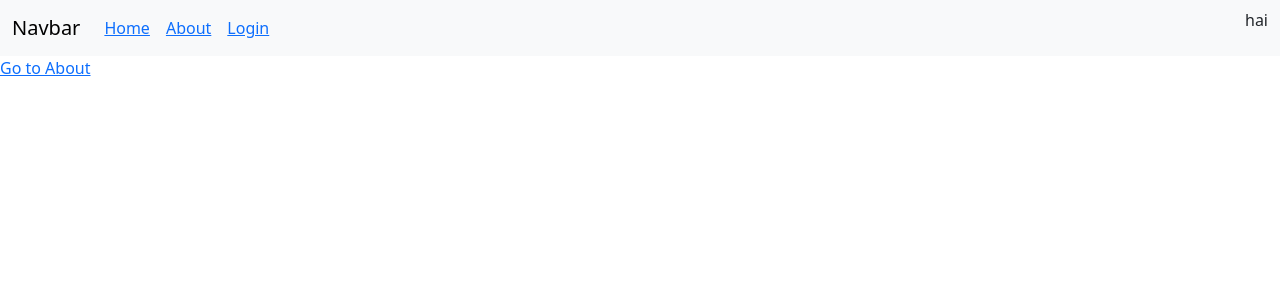
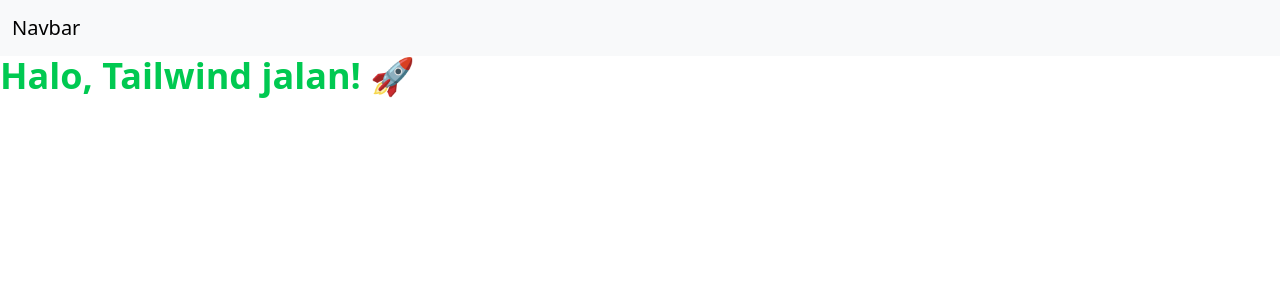
Before and after one commit to IrhamIzza/Jaya_Berseri_FrontEnd, a Vue app: page /home in a window 1280 px wide. Shown: the top 300 px of the page. Built offline with nearby package versions, Linux system fonts and the light colour scheme.

Commit message:
Install shadcn

```diff
--- a/src/App.vue
+++ b/src/App.vue
@@ -1,10 +1,31 @@
 <script setup>
-import { RouterLink, RouterView } from "vue-router";
+import { RouterLink, RouterView, useRouter } from "vue-router";
+import axios from 'axios';
+import { ref } from 'vue'
+
+const router = useRouter();
+const name = localStorage.getItem('name');
+
+function logout() {
+   axios.post('http://localhost:8000/api/logout', {}, {
+      headers: {
+         Authorization: `Bearer ${localStorage.getItem('token')}`
+      }
+   })
+      .then(function (response) {
+         console.log(response.data.messages);
+         localStorage.removeItem('token');
+         router.push('/login')
+      })
+      .catch(function (error) {
+         console.error(error);
+      });
+
+}
 </script>
 
 <template>
-
-  <header>
+   <header>
     <div class="wrapper">
       <nav class="navbar navbar-expand-lg bg-body-tertiary" v-if="$route.name != 'login'">
         <div class="container-fluid">
@@ -24,9 +45,6 @@
               <li class="nav-item">
                 <a class="nav-link" href="#"><RouterLink to="/login">Login</RouterLink></a>
               </li>
-              <!-- <li class="nav-item">
-                <a class="nav-link"><RouterLink to="/about">About</RouterLink></a>
-              </li> -->
             </ul>
             <div class="d-flex" role="search">
               <p>hai</p>
@@ -34,10 +52,14 @@
           </div>
         </div>
       </nav>
-
     </div>
   </header>
-  <router-view></router-view>
+   <router-view></router-view>
 </template>
 
-<style scoped></style>
+<style scoped>
+.no-decoration {
+  text-decoration: none;
+  color: inherit;
+}
+</style>
--- a/src/assets/main.css
+++ b/src/assets/main.css
@@ -1,36 +1,123 @@
-@import './base.css';
+@import "tailwindcss";
+@import "tw-animate-css";
 
-#app {
-  max-width: 1280px;
-  margin: 0 auto;
-  padding: 2rem;
-  font-weight: normal;
+@custom-variant dark (&:is(.dark *));
+
+@theme inline {
+  --color-background: var(--background);
+  --color-foreground: var(--foreground);
+  --color-card: var(--card);
+  --color-card-foreground: var(--card-foreground);
+  --color-popover: var(--popover);
+  --color-popover-foreground: var(--popover-foreground);
+  --color-primary: var(--primary);
+  --color-primary-foreground: var(--primary-foreground);
+  --color-secondary: var(--secondary);
+  --color-secondary-foreground: var(--secondary-foreground);
+  --color-muted: var(--muted);
+  --color-muted-foreground: var(--muted-foreground);
+  --color-accent: var(--accent);
+  --color-accent-foreground: var(--accent-foreground);
+  --color-destructive: var(--destructive);
+  --color-destructive-foreground: var(--destructive-foreground);
+  --color-border: var(--border);
+  --color-input: var(--input);
+  --color-ring: var(--ring);
+  --color-chart-1: var(--chart-1);
+  --color-chart-2: var(--chart-2);
+  --color-chart-3: var(--chart-3);
+  --color-chart-4: var(--chart-4);
+  --color-chart-5: var(--chart-5);
+  --radius-sm: calc(var(--radius) - 4px);
+  --radius-md: calc(var(--radius) - 2px);
+  --radius-lg: var(--radius);
+  --radius-xl: calc(var(--radius) + 4px);
+  --color-sidebar: var(--sidebar);
+  --color-sidebar-foreground: var(--sidebar-foreground);
+  --color-sidebar-primary: var(--sidebar-primary);
+  --color-sidebar-primary-foreground: var(--sidebar-primary-foreground);
+  --color-sidebar-accent: var(--sidebar-accent);
+  --color-sidebar-accent-foreground: var(--sidebar-accent-foreground);
+  --color-sidebar-border: var(--sidebar-border);
+  --color-sidebar-ring: var(--sidebar-ring);
 }
 
-a,
-.green {
-  text-decoration: none;
-  color: hsla(160, 100%, 37%, 1);
-  transition: 0.4s;
-  padding: 3px;
+:root {
+  --background: oklch(1 0 0);
+  --foreground: oklch(0.145 0 0);
+  --card: oklch(1 0 0);
+  --card-foreground: oklch(0.145 0 0);
+  --popover: oklch(1 0 0);
+  --popover-foreground: oklch(0.145 0 0);
+  --primary: oklch(0.205 0 0);
+  --primary-foreground: oklch(0.985 0 0);
+  --secondary: oklch(0.97 0 0);
+  --secondary-foreground: oklch(0.205 0 0);
+  --muted: oklch(0.97 0 0);
+  --muted-foreground: oklch(0.556 0 0);
+  --accent: oklch(0.97 0 0);
+  --accent-foreground: oklch(0.205 0 0);
+  --destructive: oklch(0.577 0.245 27.325);
+  --destructive-foreground: oklch(0.577 0.245 27.325);
+  --border: oklch(0.922 0 0);
+  --input: oklch(0.922 0 0);
+  --ring: oklch(0.708 0 0);
+  --chart-1: oklch(0.646 0.222 41.116);
+  --chart-2: oklch(0.6 0.118 184.704);
+  --chart-3: oklch(0.398 0.07 227.392);
+  --chart-4: oklch(0.828 0.189 84.429);
+  --chart-5: oklch(0.769 0.188 70.08);
+  --radius: 0.625rem;
+  --sidebar: oklch(0.985 0 0);
+  --sidebar-foreground: oklch(0.145 0 0);
+  --sidebar-primary: oklch(0.205 0 0);
+  --sidebar-primary-foreground: oklch(0.985 0 0);
+  --sidebar-accent: oklch(0.97 0 0);
+  --sidebar-accent-foreground: oklch(0.205 0 0);
+  --sidebar-border: oklch(0.922 0 0);
+  --sidebar-ring: oklch(0.708 0 0);
 }
 
+.dark {
+  --background: oklch(0.145 0 0);
+  --foreground: oklch(0.985 0 0);
+  --card: oklch(0.145 0 0);
+  --card-foreground: oklch(0.985 0 0);
+  --popover: oklch(0.145 0 0);
+  --popover-foreground: oklch(0.985 0 0);
+  --primary: oklch(0.985 0 0);
+  --primary-foreground: oklch(0.205 0 0);
+  --secondary: oklch(0.269 0 0);
+  --secondary-foreground: oklch(0.985 0 0);
+  --muted: oklch(0.269 0 0);
+  --muted-foreground: oklch(0.708 0 0);
+  --accent: oklch(0.269 0 0);
+  --accent-foreground: oklch(0.985 0 0);
+  --destructive: oklch(0.396 0.141 25.723);
+  --destructive-foreground: oklch(0.637 0.237 25.331);
+  --border: oklch(0.269 0 0);
+  --input: oklch(0.269 0 0);
+  --ring: oklch(0.439 0 0);
+  --chart-1: oklch(0.488 0.243 264.376);
+  --chart-2: oklch(0.696 0.17 162.48);
+  --chart-3: oklch(0.769 0.188 70.08);
+  --chart-4: oklch(0.627 0.265 303.9);
+  --chart-5: oklch(0.645 0.246 16.439);
+  --sidebar: oklch(0.205 0 0);
+  --sidebar-foreground: oklch(0.985 0 0);
+  --sidebar-primary: oklch(0.488 0.243 264.376);
+  --sidebar-primary-foreground: oklch(0.985 0 0);
+  --sidebar-accent: oklch(0.269 0 0);
+  --sidebar-accent-foreground: oklch(0.985 0 0);
+  --sidebar-border: oklch(0.269 0 0);
+  --sidebar-ring: oklch(0.439 0 0);
+}
 
-@media (hover: hover) {
-  a:hover {
-    background-color: hsla(160, 100%, 37%, 0.2);
+@layer base {
+  * {
+    @apply border-border outline-ring/50;
+  }
+  body {
+    @apply bg-background text-foreground;
   }
 }
-
-@media (min-width: 1024px) {
-  body {
-    display: flex;
-    place-items: center;
-  }
-
-  #app {
-    display: grid;
-    grid-template-columns: 1fr 1fr;
-    padding: 0 2rem;
-  }
-}
--- /dev/null
+++ b/src/lib/utils.js
@@ -0,0 +1,6 @@
+import { clsx } from 'clsx';
+import { twMerge } from 'tailwind-merge';
+
+export function cn(...inputs) {
+  return twMerge(clsx(inputs));
+}
--- a/src/main.js
+++ b/src/main.js
@@ -1,6 +1,7 @@
 import { createApp } from 'vue'
 import App from './App.vue'
 import router from './router'
+import './assets/main.css'
 // import './assets/main.css'
 const app = createApp(App)
 
--- a/src/views/HomeView.vue
+++ b/src/views/HomeView.vue
@@ -1,7 +1,9 @@
 <!-- Home.vue -->
 <template>
   <div>
-    <router-link to="/about">Go to About</router-link>
+    <div class="text-4xl text-green-500 font-bold">
+    Halo, Tailwind jalan! 🚀
+  </div>
   </div>
 </template>
 
--- a/src/views/LoginView.vue
+++ b/src/views/LoginView.vue
@@ -1,6 +1,4 @@
-<!-- Home.vue -->
 <template>
-<!-- Login 13 - Bootstrap Brain Component -->
     <section class="bg-light py-3 py-md-5">
         <div class="container">
             <div class="row justify-content-center">
@@ -13,24 +11,27 @@
                                 </a>
                             </div>
                             <h2 class="fs-6 fw-normal text-center text-secondary mb-4">Sign in to your account</h2>
-            <form action="#!">
+                            <form @submit.prevent="login" action="#!">
                                 <div class="row gy-2 overflow-hidden">
                                     <div class="col-12">
                                         <div class="form-floating mb-3">
-                    <input type="email" class="form-control" name="email" id="email" placeholder="name@example.com" required>
+                                            <input v-model="email" type="email" class="form-control" name="email"
+                                            autocomplete="current-email" id="email" placeholder="name@example.com" required>
                                             <label for="email" class="form-label">Email</label>
                                         </div>
                                     </div>
                                     <div class="col-12">
                                         <div class="form-floating mb-3">
-                    <input type="password" class="form-control" name="password" id="password" value="" placeholder="Password" required>
+                                            <input v-model="password" type="password" class="form-control"
+                                            autocomplete="current-password" name="password" id="password" value="" placeholder="Password" required>
                                             <label for="password" class="form-label">Password</label>
                                         </div>
                                     </div>
                                     <div class="col-12">
                                         <div class="d-flex gap-2 justify-content-between">
                                             <div class="form-check">
-                      <input class="form-check-input" type="checkbox" value="" name="rememberMe" id="rememberMe">
+                                                <input class="form-check-input" type="checkbox" value=""
+                                                    name="rememberMe" id="rememberMe">
                                                 <label class="form-check-label text-secondary" for="rememberMe">
                                                     Keep me logged in
                                                 </label>
@@ -44,7 +45,8 @@
                                         </div>
                                     </div>
                                     <div class="col-12">
-                  <p class="m-0 text-secondary text-center">Don't have an account? <a href="#!" class="link-primary text-decoration-none">Sign up</a></p>
+                                        <p class="m-0 text-secondary text-center">Don't have an account? <a href="#!"
+                                                class="link-primary text-decoration-none">Sign up</a></p>
                                     </div>
                                 </div>
                             </form>
@@ -57,4 +59,39 @@
 </template>
 
 <script setup>
+import { ref , onMounted} from 'vue';
+import axios from 'axios';
+import { useRouter } from 'vue-router';
+const router = useRouter();
+const email = ref('');
+const password = ref('');
+const errorMessage = ref('');
+
+onMounted(() => {
+  const token = localStorage.getItem('token');
+  if (token != null) {
+    router.push('/home');
+  }
+});
+
+function login() {
+    axios.post('http://localhost:8000/api/login', {
+        email: email.value,
+        password: password.value
+    })
+        .then(function (response) {
+            console.log('Login Berhasil');
+            localStorage.setItem('name',response.data.data.name)
+            localStorage.setItem('email',response.data.data.email)
+            localStorage.setItem('token',response.data.access_token)
+            router.push('/home')
+        })
+        .catch(function (error) {
+            console.log(error.response.data.messages);
+            console.error(error);
+        });
+
+}
+
+
 </script>
--- a/vite.config.js
+++ b/vite.config.js
@@ -3,12 +3,13 @@
 import { defineConfig } from 'vite'
 import vue from '@vitejs/plugin-vue'
 import vueDevTools from 'vite-plugin-vue-devtools'
-
+import tailwindcss from '@tailwindcss/vite'
 // https://vite.dev/config/
 export default defineConfig({
   plugins: [
     vue(),
     vueDevTools(),
+    tailwindcss(),
   ],
   resolve: {
     alias: {
```
Also changed, not shown: package.json (+9 -0 lines), components.json (added), index.html (line endings or trailing spaces), 1 other file (tests, documents, lock files or other folders). Lines whose indentation alone changed are shown as unchanged.
